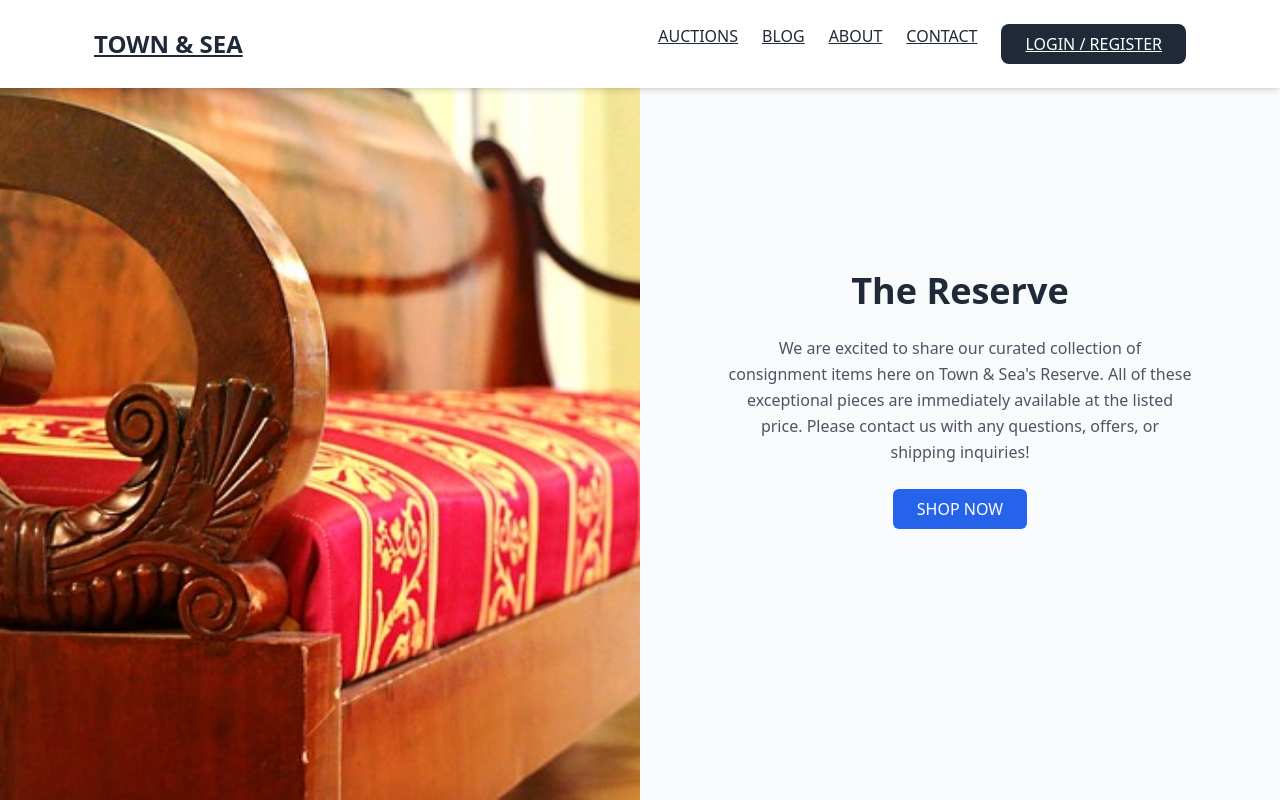
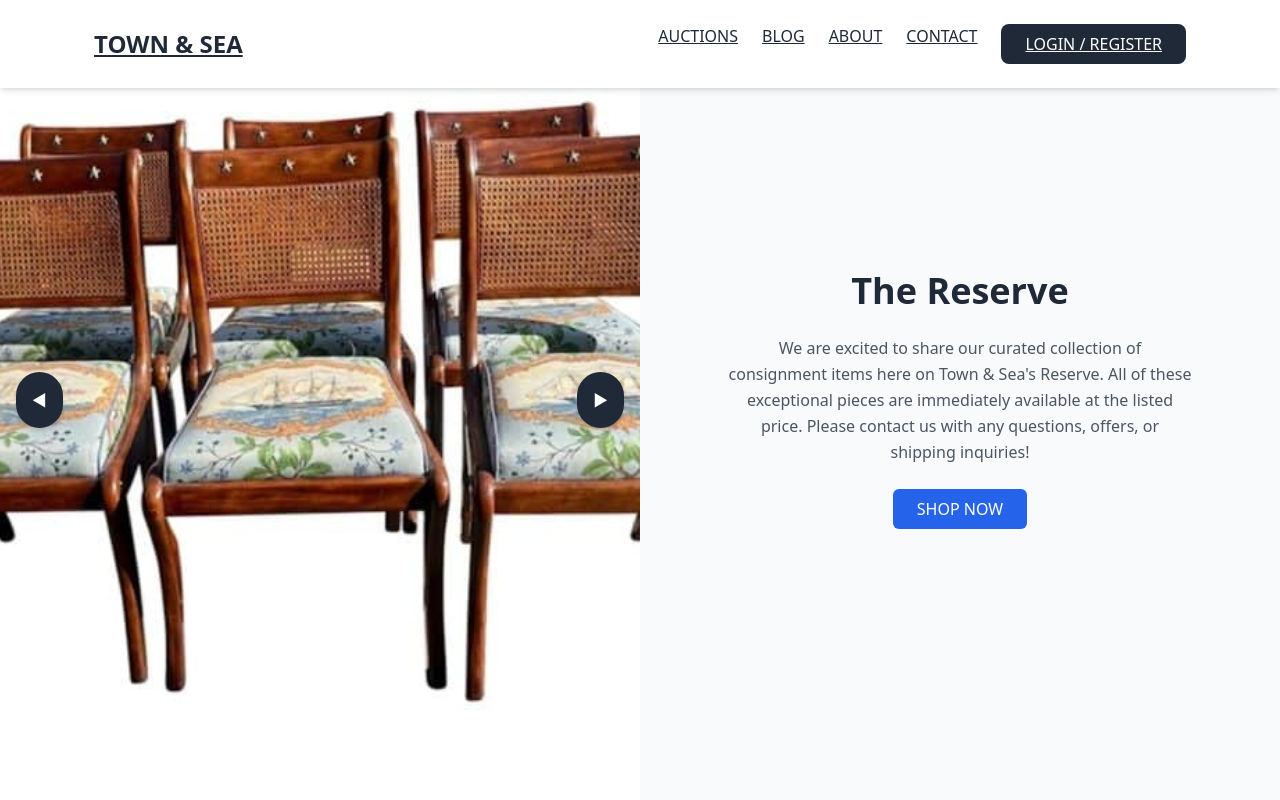
Before and after one commit to priyanshuuranjan/Town_Frontend, a React (Vite) app: page / in a window 1280 px wide. Built offline with nearby package versions, Linux system fonts and the light colour scheme.

Commit message:
updated home

```diff
--- a/src/App.jsx
+++ b/src/App.jsx
@@ -5,8 +5,6 @@ import { BrowserRouter as Router, Route, Routes } from "react-router-dom";
 import Card from './pages/Card';
 import Error from './pages/Error';
 import Login from './pages/Login';
-
-
 
 function App() {
   return (
--- a/src/pages/Home.jsx
+++ b/src/pages/Home.jsx
@@ -1,31 +1,62 @@
-import React from "react";
 import { Link } from "react-router-dom";
+import { useState, useEffect } from "react";
 import Sofa from "../Assets/sofa1.jpg";
-import CardGrid from "./Card";
+import Chairs from "../Assets/Chairs.jpg";
+import Desk1 from "../Assets/Desk1.jpg";
 
 const Home = () => {
+  const testimonials = [Sofa, Chairs, Desk1];
+  const [currentIndex, setCurrentIndex] = useState(0);
+
+  useEffect(() => {
+    const interval = setInterval(() => {
+      setCurrentIndex((prevIndex) => (prevIndex + 1) % testimonials.length);
+    }, 4000);
+    return () => clearInterval(interval);
+  }, [testimonials.length]);
+
+  const handleNext = () => {
+    setCurrentIndex((prevIndex) => (prevIndex + 1) % testimonials.length);
+  };
+
+  const handlePrev = () => {
+    setCurrentIndex(
+      (prevIndex) => (prevIndex - 1 + testimonials.length) % testimonials.length
+    );
+  };
+
   return (
     <div className="w-full">
-      {/* Landing Section */}
-      <div className="flex flex-col lg:flex-row w-full h-screen p-0">
-        {/* Left Half - Image */}
-        <div className="flex-1">
+      <div className="flex flex-col lg:flex-row w-full h-screen">
+        <div className="flex-1 relative overflow-hidden">
           <img
-            src={Sofa}
-            alt="Furniture"
+            src={testimonials[currentIndex]}
+            alt={`Testimonial ${currentIndex + 1}`}
             className="w-full h-full object-cover"
           />
+          <button
+            onClick={handlePrev}
+            className="absolute top-1/2 left-4 transform -translate-y-1/2 bg-gray-800 text-white p-3 rounded-full shadow-md hover:bg-gray-700 transition-all z-10"
+          >
+            &#9664;
+          </button>
+          <button
+            onClick={handleNext}
+            className="absolute top-1/2 right-4 transform -translate-y-1/2 bg-gray-800 text-white p-3 rounded-full shadow-md hover:bg-gray-700 transition-all z-10"
+          >
+            &#9654;
+          </button>
         </div>
-
-        {/* Right Half - Text Content */}
         <div className="flex-1 flex items-center justify-center bg-gray-50">
           <div className="text-center max-w-lg px-6">
-            <h2 className="text-4xl font-bold text-gray-800 mb-4">The Reserve</h2>
+            <h2 className="text-4xl font-bold text-gray-800 mb-4">
+              The Reserve
+            </h2>
             <p className="text-gray-600 mb-6 leading-relaxed">
-              We are excited to share our curated collection of consignment items
-              here on Town & Sea's Reserve. All of these exceptional pieces are
-              immediately available at the listed price. Please contact us with
-              any questions, offers, or shipping inquiries!
+              We are excited to share our curated collection of consignment
+              items here on Town & Sea's Reserve. All of these exceptional
+              pieces are immediately available at the listed price. Please
+              contact us with any questions, offers, or shipping inquiries!
             </p>
             <Link to="/card">
               <button className="bg-blue-600 hover:bg-blue-700 text-white py-2 px-6 rounded-md transition-all">
```
